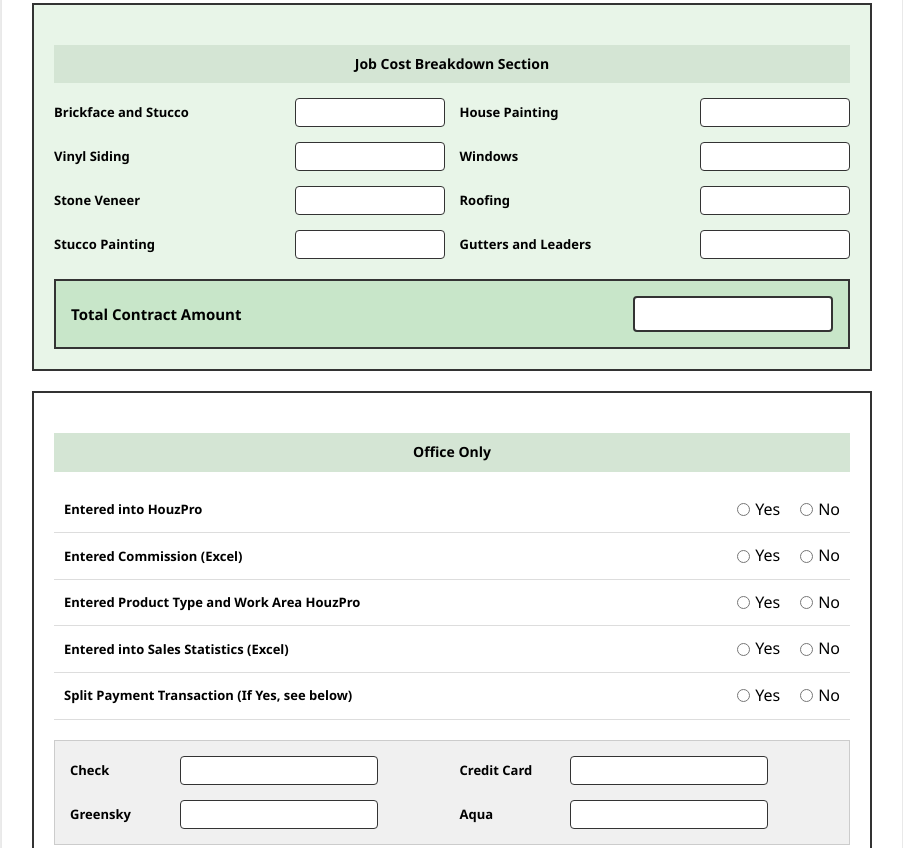
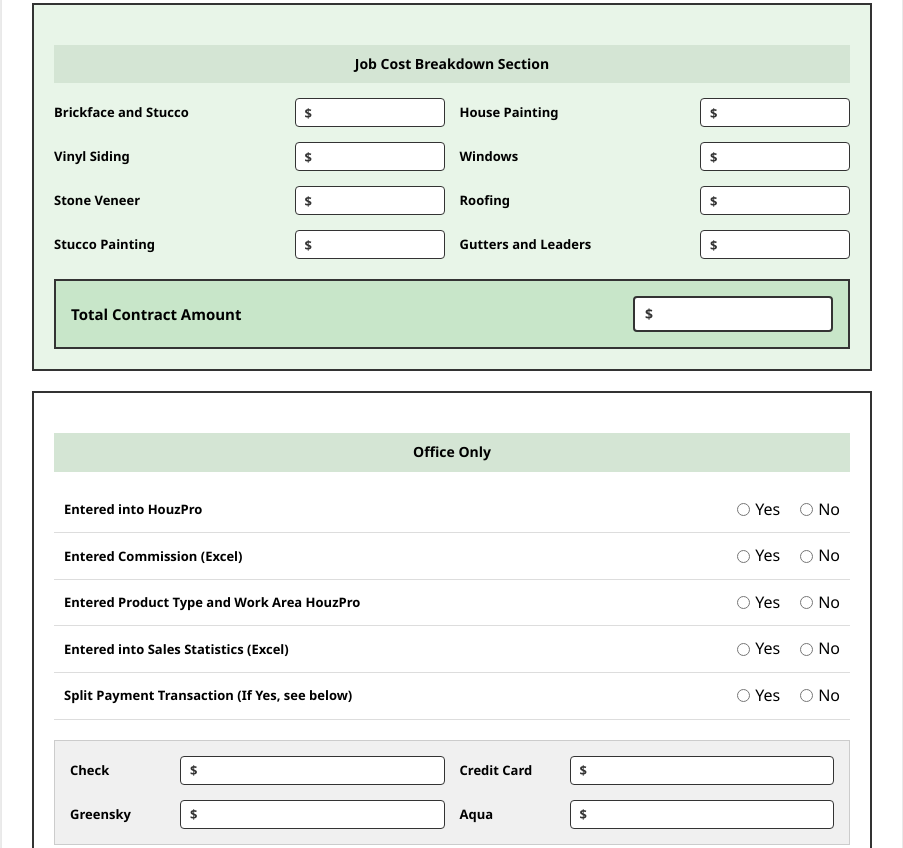
Before and after one commit to admin-brickface/contract-submission-sheet, a website: page index.html in a window 1280 px wide. Shown: the part 994-1842 px from the top of the page, without its empty margins (188-1091 px from the left). Drawn offline with nearby package versions, Linux system fonts and the light colour scheme.

Commit message:
Refactor input styles with wrapper elements

```diff
--- a/styles.css
+++ b/styles.css
@@ -226,9 +226,25 @@ h2 {
     font-weight: 600;
 }
 
+.cost-row .input-wrapper {
+    position: relative;
+    width: 150px;
+}
+
+.cost-row .input-wrapper::before {
+    content: '$';
+    position: absolute;
+    left: 10px;
+    top: 50%;
+    transform: translateY(-50%);
+    font-size: 13px;
+    color: #333;
+    font-weight: 600;
+}
+
 .cost-row input {
-    width: 150px;
-    padding: 6px 10px;
+    width: 100%;
+    padding: 6px 10px 6px 20px;
     border: 1px solid #333;
     border-radius: 4px;
     font-size: 13px;
@@ -249,9 +265,25 @@ h2 {
     font-weight: bold;
 }
 
+.total-section .input-wrapper {
+    position: relative;
+    width: 200px;
+}
+
+.total-section .input-wrapper::before {
+    content: '$';
+    position: absolute;
+    left: 12px;
+    top: 50%;
+    transform: translateY(-50%);
+    font-size: 14px;
+    color: #333;
+    font-weight: bold;
+}
+
 .total-section input {
-    width: 200px;
-    padding: 8px 12px;
+    width: 100%;
+    padding: 8px 12px 8px 24px;
     border: 2px solid #333;
     border-radius: 4px;
     font-size: 14px;
@@ -316,12 +348,47 @@ h2 {
     min-width: 100px;
 }
 
+.payment-row .input-wrapper {
+    position: relative;
+    flex: 1;
+}
+
+.payment-row .input-wrapper::before {
+    content: '$';
+    position: absolute;
+    left: 10px;
+    top: 50%;
+    transform: translateY(-50%);
+    font-size: 13px;
+    color: #333;
+    font-weight: 600;
+}
+
+.payment-row .input-wrapper.percent::before {
+    content: '';
+}
+
+.payment-row .input-wrapper.percent::after {
+    content: '%';
+    position: absolute;
+    right: 10px;
+    top: 50%;
+    transform: translateY(-50%);
+    font-size: 13px;
+    color: #333;
+    font-weight: 600;
+}
+
 .payment-row input {
-    flex: 1;
-    padding: 6px 10px;
+    width: 100%;
+    padding: 6px 20px 6px 20px;
     border: 1px solid #333;
     border-radius: 4px;
     font-size: 13px;
+}
+
+.payment-row .input-wrapper.percent input {
+    padding-right: 25px;
 }
 
 .merchant-info {
```
